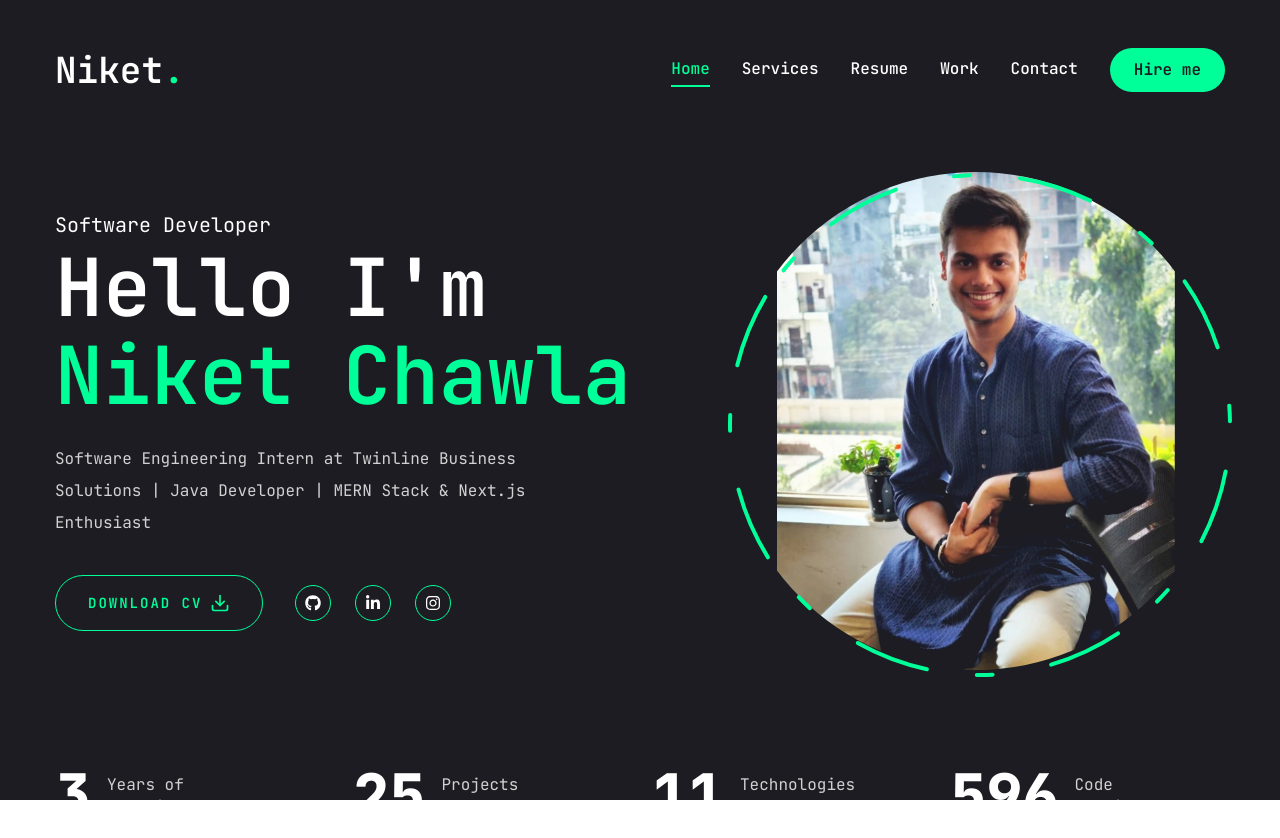
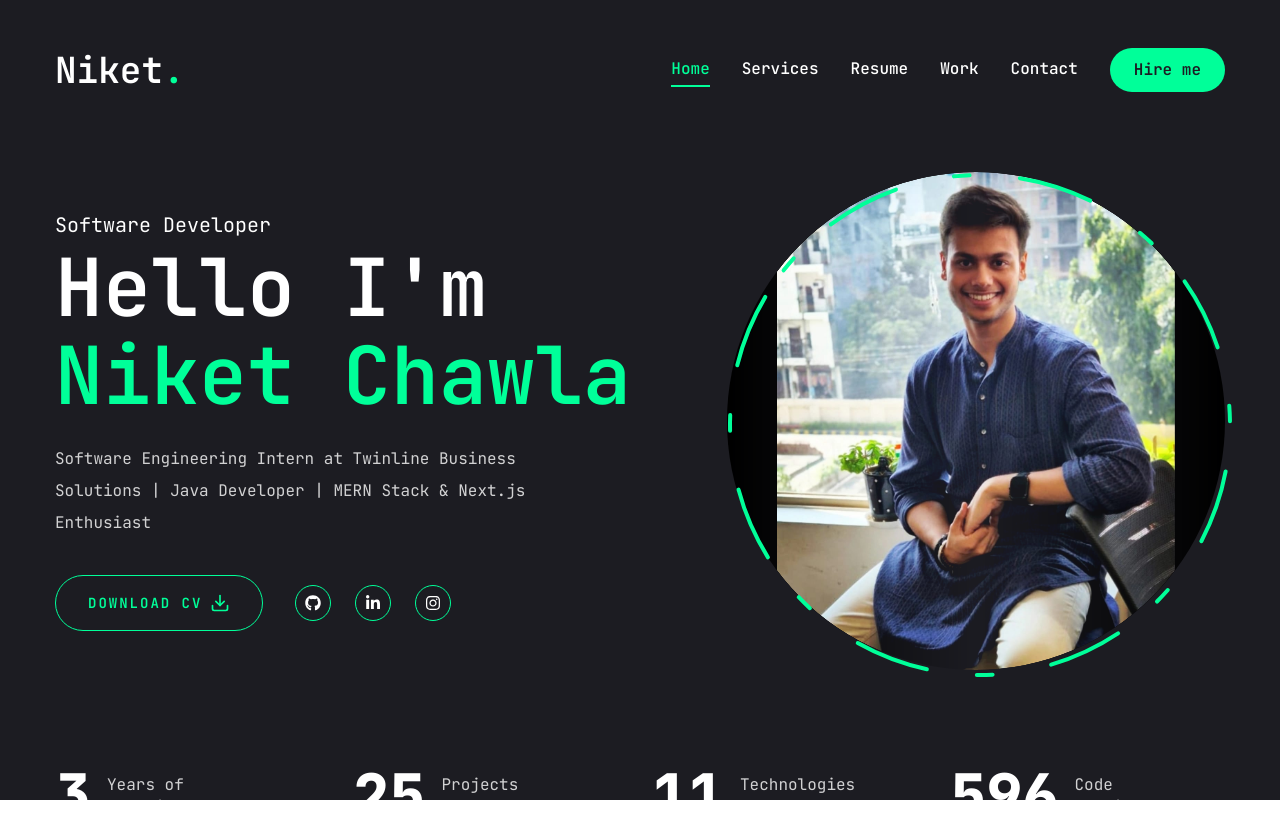
Before and after one commit to NC0312/my-portfolio, a Next.js app: page / in a window 1280 px wide. Shown: the top 838 px of the page. Built offline with nearby package versions, Linux system fonts and the light colour scheme.

Commit message:
Update photo.jsx
updated image for portfolio

```diff
--- a/components/ui/photo.jsx
+++ b/components/ui/photo.jsx
@@ -13,24 +13,26 @@ const Photo = () => {
           transition: { delay: 1, duration: 0.4, ease: "easeIn" },
         }}
       >
+
+
         <motion.div
           initial={{ opacity: 0 }}
           animate={{
             opacity: 1,
             transition: { delay: 1.4, duration: 0.4, ease: "easeIn" },
           }}
-          className="w-[298px] h-[298px] xl:w-[498px] xl:h-[498px] relative"
+          className="w-[298px] h-[298px] xl:w-[498px] xl:h-[498px] relative overflow-hidden rounded-full p-1 bg-gradient-to-r from-black via-transparent to-black"
         >
-          {/* <div className="absolute inset-0 bg-gradient-to-r from-black via-transparent to-black opacity-50 z-10 rounded-full"></div> */}
           <Image
             src="/assets/profile-image.jpg"
             priority
             quality={100}
             fill
-            alt=""
+            alt="Profile Image"
             className="object-contain rounded-full mix-blend-lighten"
           />
         </motion.div>
+
 
         <motion.svg
           className="w-[300px] xl:w-[506px] h-[300px] xl:h-[506px] absolute top-0 left-0"
```
